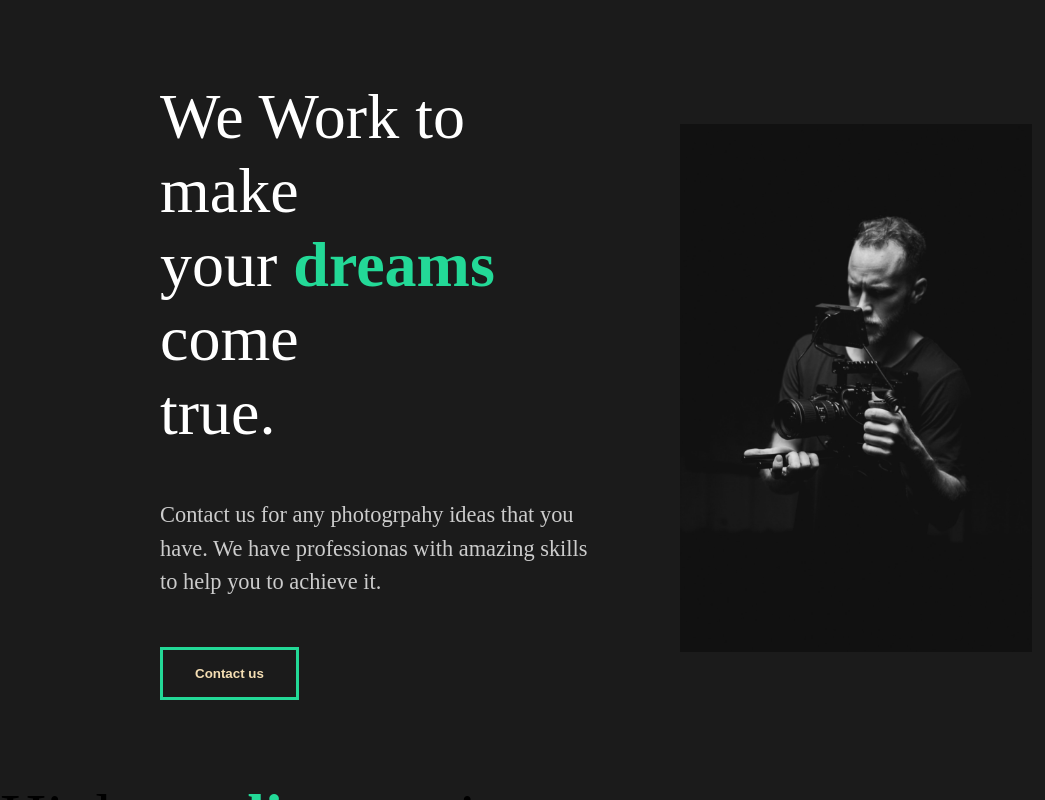
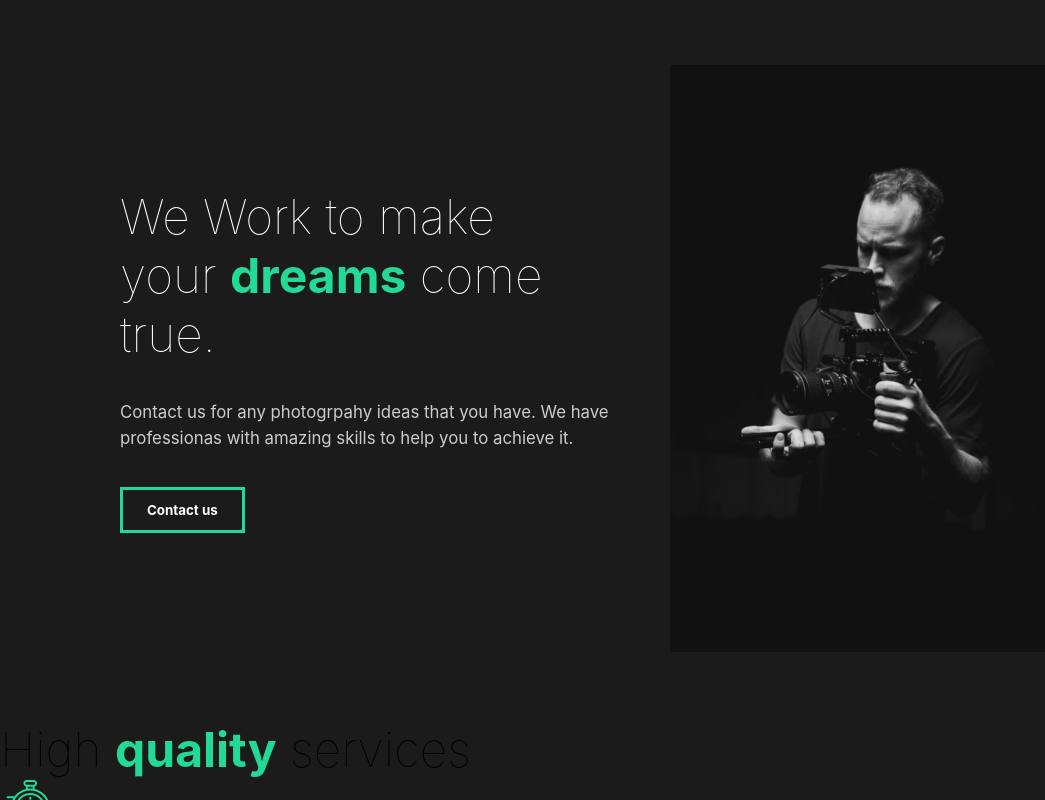
Before and after one commit to amir00700/React-animated-portfolio, a React (Create React App) app: page / in a window 1280 px wide. Shown: the top 800 px of the page, without its empty margins (0-1045 px from the left). Built offline with nearby package versions, Linux system fonts and the light colour scheme.

Commit message:
6.Services Style Added

```diff
--- a/src/Components/GlobalStyle.js
+++ b/src/Components/GlobalStyle.js
@@ -1,60 +1,62 @@
-import {createGlobalStyle } from 'styled-components';
+import { createGlobalStyle } from "styled-components";
 
-const GlobalStyle = createGlobalStyle  `
+const GlobalStyle = createGlobalStyle`
 *{
-    margin:0;
-    padding:0;
-    box-sizing:border-box;
+    margin: 0;
+    padding: 0;
+    box-sizing: border-box
+}
+html{
+    @media (max-width: 1700px){
+        font-size: 75%;
     }
 
+}
 body{
     background: #1b1b1b;
+    font-family: 'Inter', sans-serif;
+    overflow-x: hidden;
 }
-
 button{
-    font-weight:bold;
+    font-weight: bold;
     font-size: 1.1.rem;
     cursor: pointer;
     padding: 1rem 2rem;
     border: 3px solid #23d997;
     background: transparent;
-    color:wheat;
+    color: white;
     transition: all 0.5s ease;
-
+    font-family: 'Inter', sans-serif;
     &:hover{
         background-color: #23d997;
-        color:white;
+        color: white;
     }
-
 }
-
     h2{
         font-weight: lighter;
         font-size: 4rem;
     }
     h3{
-    color:white;
+        color: white;
     }
     h4{
-    font-weight:bold;
+        font-weight: bold;
+        font-size: 2rem;
+
     }
     a{
         font-size: 1.1rem;
-
     }
-
     span{
-    font-weight:bold;
+        font-weight: bold;
         color:#23d997;
     }
-
     p{
         padding: 3rem 0rem;
         color: #ccc;
         font-size: 1.4rem;
-    line-height:150%;
+        line-height: 150%;
+    }
+`;
 
-}
-
-`;
 export default GlobalStyle;
```
Lines whose indentation alone changed are shown as unchanged.
